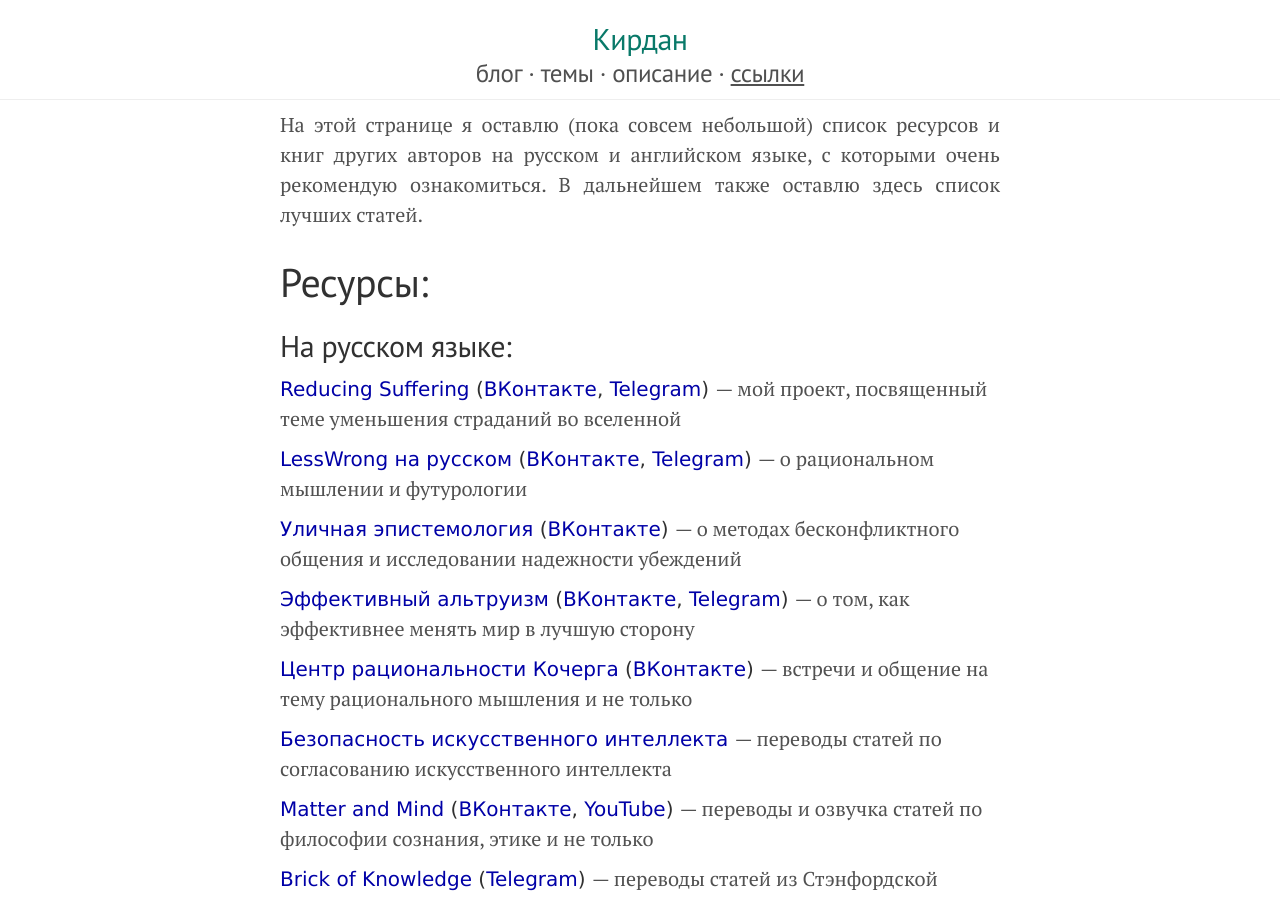
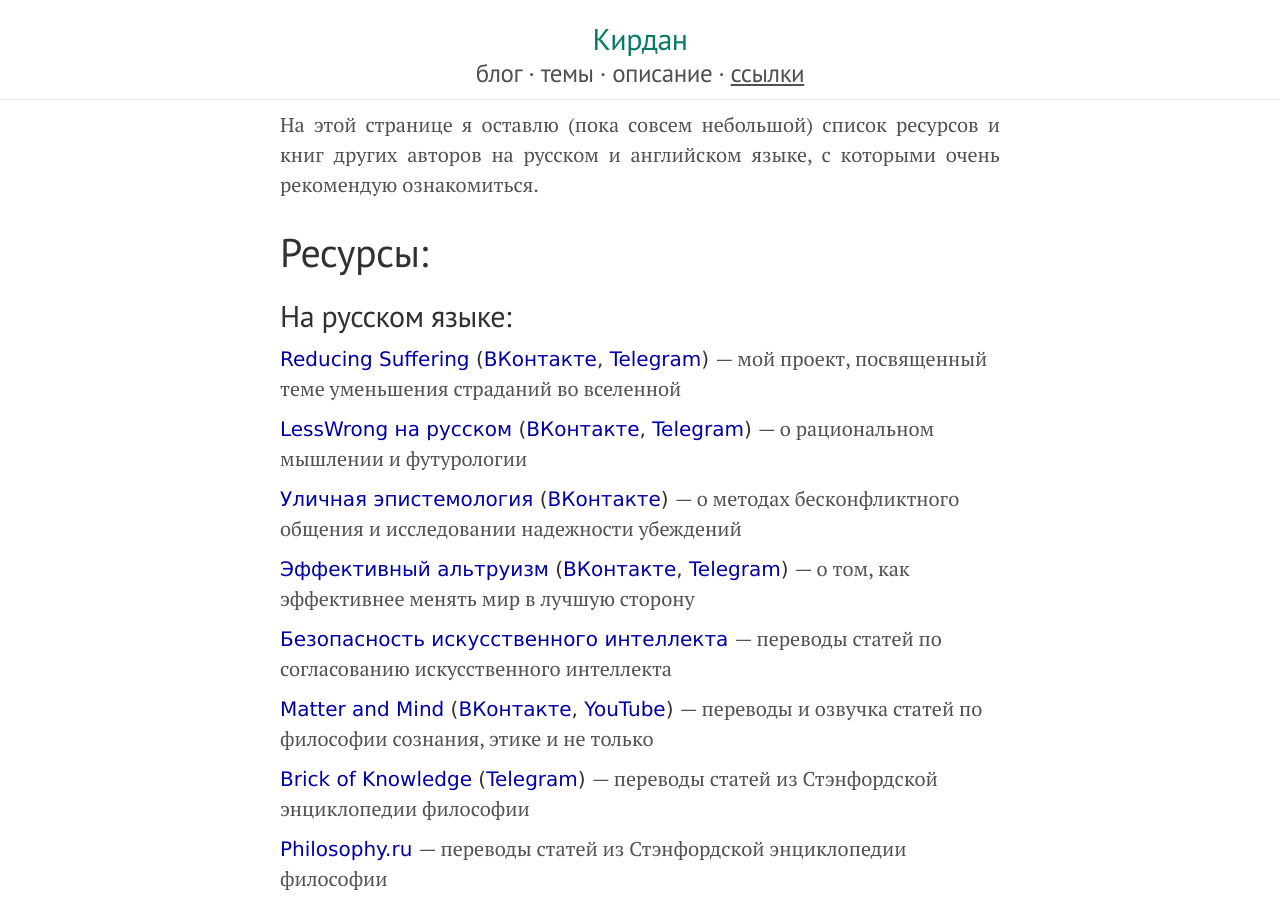
Before and after one commit to KKirdan/kkirdan.github.io, a Jekyll site: the page built from blog/links.md, in a window 1280 px wide and 900 px high. Built offline with Jekyll 4.4.1, drawn with Linux system fonts in a browser that asks for light colours.

Commit message:
Update links.md

```diff
--- a/blog/links.md
+++ b/blog/links.md
@@ -3,7 +3,7 @@
 title: "Рекомендации"
 nav_id: 4
 ---
-На этой странице я оставлю (пока совсем небольшой) список ресурсов и книг других авторов на русском и английском языке, с которыми очень рекомендую ознакомиться. В дальнейшем также оставлю здесь список лучших статей.
+На этой странице я оставлю (пока совсем небольшой) список ресурсов и книг других авторов на русском и английском языке, с которыми очень рекомендую ознакомиться.
 
 # Ресурсы:
 
@@ -13,7 +13,6 @@
 {% include project-entry.html title="LessWrong на русском" url="https://lesswrong.ru/" vk="https://vk.com/public65688570" telegram="https://t.me/lesswrong_ru_news" text="о рациональном мышлении и футурологии" %}
 {% include project-entry.html title="Уличная эпистемология" url="https://streetepistemology.ru/" vk="https://vk.com/street_epistemology" text="о методах бесконфликтного общения и исследовании надежности убеждений" %}
 {% include project-entry.html title="Эффективный альтруизм" url="https://ea-ru.org/" vk="https://vk.com/public71205962" telegram="https://t.me/effectivealtruism" text="о том, как эффективнее менять мир в лучшую сторону" %}
-{% include project-entry.html title="Центр рациональности Кочерга" url="https://kocherga-club.ru/" vk="https://vk.com/kocherga_club" text="встречи и общение на тему рационального мышления и не только" %}
 {% include project-entry.html title="Безопасность искусственного интеллекта" url="https://aisafety.ru/" text="переводы статей по согласованию искусственного интеллекта" %}
 {% include project-entry.html title="Matter and Mind" url="https://ubq124.wordpress.com" vk="https://vk.com/public44220375" youtube="https://www.youtube.com/c/MatterandMind" text="переводы и озвучка статей по философии сознания, этике и не только" %}
 {% include project-entry.html title="Brick of Knowledge" url="https://brickofknowledge.com/" telegram="https://t.me/brickofknowledge" text="переводы статей из Стэнфордской энциклопедии философии" %}
```
